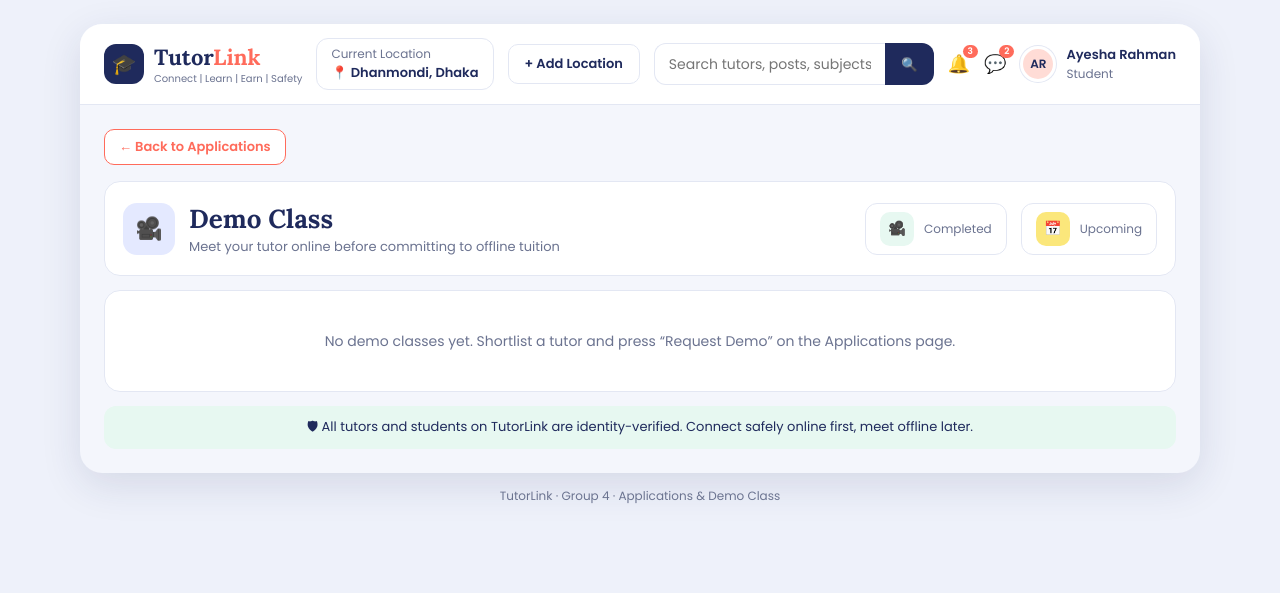
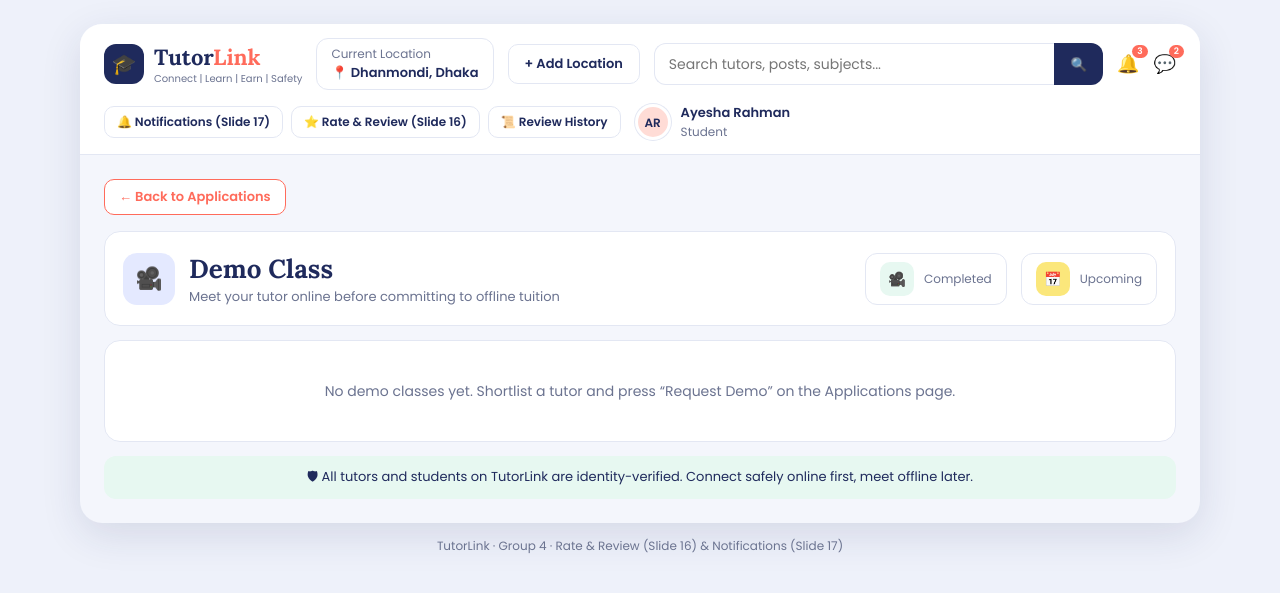
Before and after one commit to ParthoGh09/TutorLink, a Django app: template templates/tuition/demo_class.html in a window 1280 px wide. Shown: the top 593 px of the page. Run offline with Django 5.2, Linux system fonts and the light colour scheme; the template is opened without the code that fills it, so the values that code supplies are empty.

Commit message:
Route root URL to Notifications and add header navigation for Slide 16 and 17

```diff
--- a/static/css/style.css
+++ b/static/css/style.css
@@ -30,6 +30,7 @@ small { color: var(--muted); font-size: 12px; display: block; }
 .ico { position: relative; font-size: 18px; }
 .ico b { position: absolute; top: -6px; right: -8px; background: var(--coral); color: #fff; font-size: 9px; border-radius: 99px; padding: 0 5px; font-weight: 600; }
 .user { display: flex; align-items: center; gap: 10px; } .user strong { font-size: 13px; display: block; }
+.top-nav-links { display: flex; gap: 8px; align-items: center; }
 
 /* buttons */
 .btn { display: inline-flex; align-items: center; justify-content: center; gap: 6px; border: 1px solid transparent; border-radius: 10px; padding: 9px 16px; font: 600 13px "Poppins", sans-serif; cursor: pointer; white-space: nowrap; transition: filter .15s; }
--- a/templates/base.html
+++ b/templates/base.html
@@ -27,6 +27,11 @@
       <a href="/notifications/" class="ico" title="Notifications">🔔<b>{{ unread_notifications_count|default:"3" }}</b></a>
       <a href="/reviews/" class="ico" title="Rate & Review">💬<b>2</b></a>
     </div>
+    <nav class="top-nav-links">
+      <a href="/notifications/" class="btn btn-sm btn-light">🔔 Notifications (Slide 17)</a>
+      <a href="/reviews/" class="btn btn-sm btn-light">⭐ Rate &amp; Review (Slide 16)</a>
+      <a href="/reviews/history/" class="btn btn-sm btn-light">📜 Review History</a>
+    </nav>
     <div class="user">
       <span class="avatar sm" style="background:#FFDCD6">{{ student.initials|default:"AR" }}</span>
       <span><strong>{{ student.name|default:"Ayesha Rahman" }}</strong><small>{{ student.role|default:"Student" }}</small></span>
@@ -43,6 +48,6 @@
     <div class="safe-strip">🛡 All tutors and students on TutorLink are identity-verified. Connect safely online first, meet offline later.</div>
   </main>
 </div>
-<p class="doc-foot">TutorLink · Group 4 · Applications &amp; Demo Class</p>
+<p class="doc-foot">TutorLink · Group 4 · Rate &amp; Review (Slide 16) &amp; Notifications (Slide 17)</p>
 </body>
 </html>
```
Also changed, not shown: tutorlink/urls.py (+8 -1 lines).
